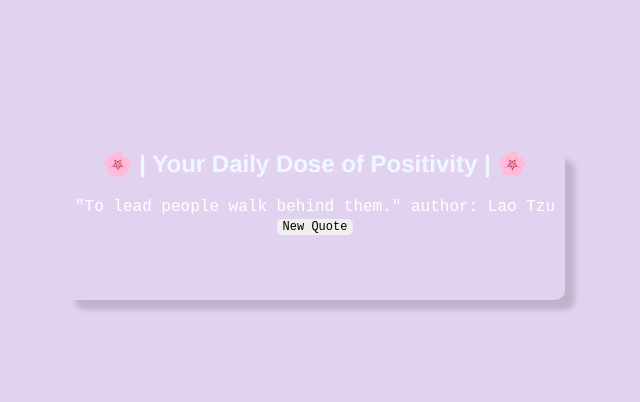
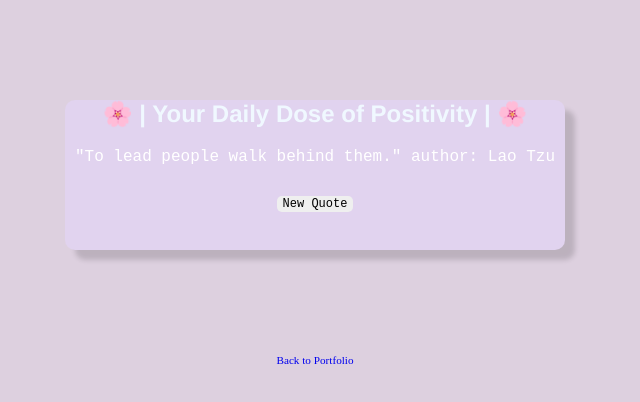
Before and after one commit to vickyluvs/Random-Quote-Generator, a plain HTML site: page index.html in a window 1280 px wide. Shown: the whole page, without its empty margins (325-965 px from the left). Drawn offline with Linux system fonts and the light colour scheme.

Commit message:
changed background color

```diff
--- a/index.html
+++ b/index.html
@@ -9,12 +9,18 @@
     <title>Random Quote Generator</title>
   </head>
   <body>
-    <section>
+    <section id="container">
       <h1 id="heading">🌸 | Your Daily Dose of Positivity | 🌸</h1>
       <div id="quote">"To lead people walk behind them." author: Lao Tzu</div>
       <button id="btn-quote">New Quote</button>
     </section>
 
+    <div>
+      <a class="link" href="https://vickyluvs.github.io/Portfolio/"
+        >Back to Portfolio</a
+      >
+    </div>
+
     <script src="./app.js"></script>
   </body>
 </html>
--- a/style.css
+++ b/style.css
@@ -1,17 +1,33 @@
 html {
-  background-color: rgb(225, 211, 239);
   box-sizing: border-box;
   text-align: center;
   margin: 0;
   padding: 0;
 }
 
-section {
+body {
+  background-color: rgb(221, 208, 223);
+}
+
+#container {
+  background-color: rgb(225, 211, 239);
+}
+
+a.link {
+  margin-bottom: 50px;
+  font-size: 0.7rem;
+  text-decoration: none;
+}
+#container {
   box-shadow: 10px 10px 5px 0px rgba(0, 0, 0, 0.15);
   width: 500px;
   height: 150px;
-  margin: 150px auto;
+  margin: 100px auto;
   border-radius: 10px;
+}
+
+#btn-quote {
+  margin-top: 30px;
 }
 
 #heading {
```
